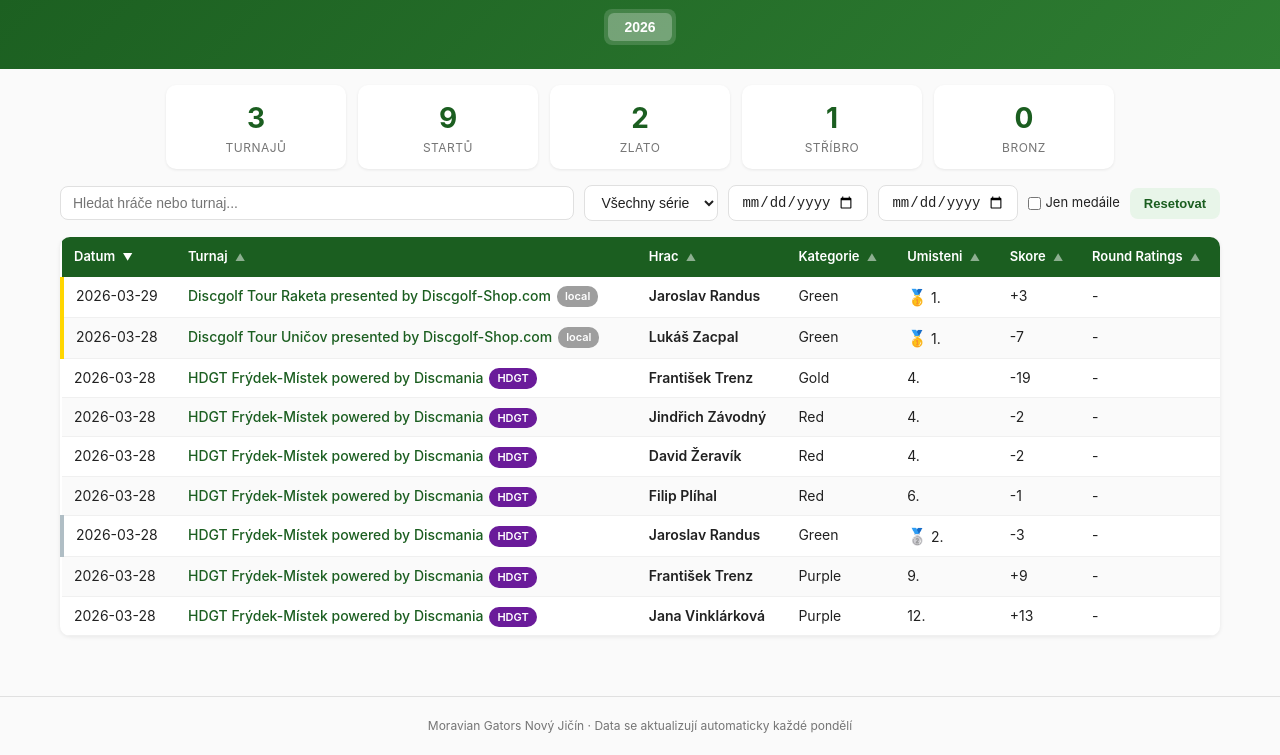
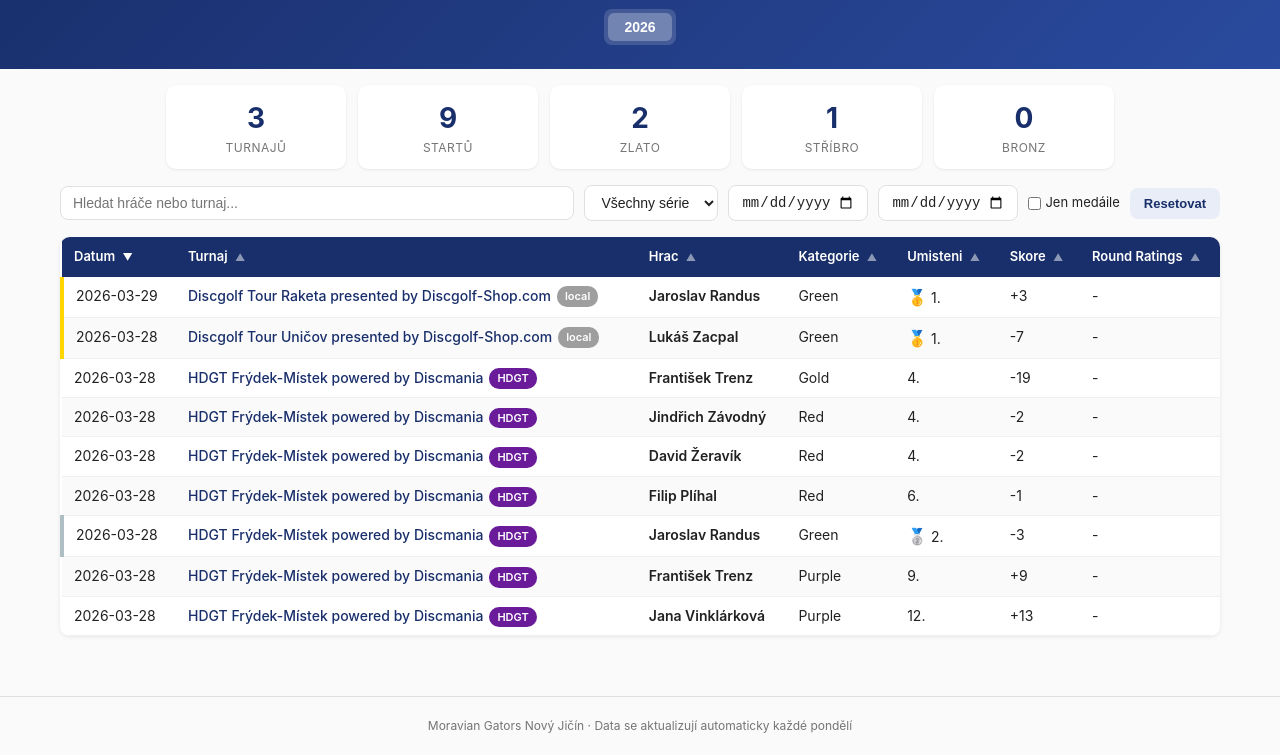
Before and after one commit to krystofnovak-disc/moravian-gators-agent, a plain HTML site: page index.html in a window 1280 px wide. Shown: the part 88-843 px from the top of the page. Drawn offline with Linux system fonts and the light colour scheme.

Commit message:
style: change dashboard color scheme to blue (#192f6b)
Co-Authored-By: Claude Opus 4.6 <noreply@anthropic.com>

```diff
--- a/index.html
+++ b/index.html
@@ -6,10 +6,10 @@
 <title>Moravian Gators - Statistiky</title>
 <style>
 :root {
-  --green-dark: #1b5e20;
-  --green-mid: #2e7d32;
-  --green-light: #e8f5e9;
-  --green-accent: #43a047;
+  --green-dark: #192f6b;
+  --green-mid: #2a4a9e;
+  --green-light: #e8edf7;
+  --green-accent: #3565c0;
   --gold: #ffd600;
   --silver: #b0bec5;
   --bronze: #bf8040;
@@ -103,7 +103,7 @@ tr.medal-3 { border-left: 4px solid var(--bronze); }
 .tier-cdgt { background: #c62828; }
 .tier-adgl { background: #1565c0; }
 .tier-hdgt { background: #6a1b9a; }
-.tier-njdgt { background: var(--green-accent); }
+.tier-njdgt { background: #2e7d32; }
 .tier-dgpt { background: #e65100; }
 .tier-pvdgt { background: #00838f; }
 .tier-pdga { background: #37474f; }
```
